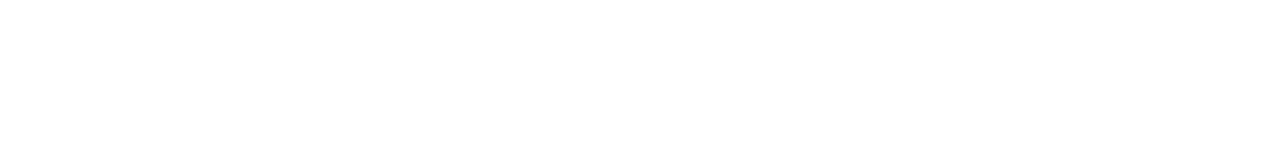
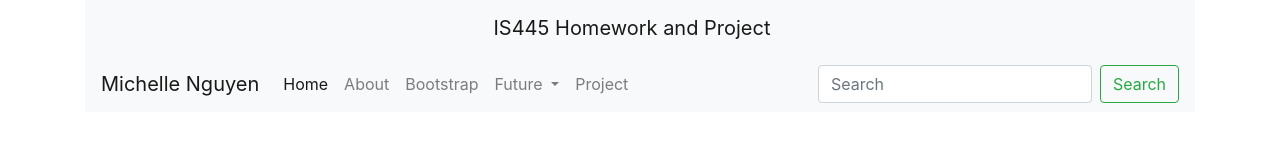
Before and after one commit to hongnhung4887/second-project, a website: page website/about.html in a window 1280 px wide. Drawn offline with nearby package versions, Linux system fonts and the light colour scheme.

Commit message:
linking pages

```diff
--- a/website/about.html
+++ b/website/about.html
@@ -0,0 +1,84 @@
+<!doctype html>
+<html lang="en">
+  <head>
+    <!-- Required meta tags -->
+    <meta charset="utf-8">
+    <meta name="viewport" content="width=device-width, initial-scale=1, shrink-to-fit=no">
+
+    <!-- Bootstrap CSS -->
+    <link rel="stylesheet" href="https://maxcdn.bootstrapcdn.com/bootstrap/4.0.0/css/bootstrap.min.css" integrity="sha384-Gn5384xqQ1aoWXA+058RXPxPg6fy4IWvTNh0E263XmFcJlSAwiGgFAW/dAiS6JXm" crossorigin="anonymous">
+
+    <title>Home work 2</title>
+  </head>
+  <body>
+      <div class ="container">
+
+
+
+
+        <nav class="navbar navbar-expand-lg navbar-light bg-light justify-content-center ">
+
+                <a href ="#" class="navbar-brand" >IS445 Homework and Project</a>
+                </nav>
+
+
+
+
+        <nav class="navbar navbar-expand-lg navbar-light bg-light">
+
+                <a class="navbar-brand" href="#">Michelle Nguyen</a>
+                <button class="navbar-toggler" type="button" data-toggle="collapse" data-target="#navbarSupportedContent" aria-controls="navbarSupportedContent" aria-expanded="false" aria-label="Toggle navigation">
+                  <span class="navbar-toggler-icon"></span>
+                </button>
+
+                <div class="collapse navbar-collapse" id="navbarSupportedContent">
+                  <ul class="navbar-nav mr-auto">
+                    <li class="nav-item active">
+                      <a class="nav-link" href="#">Home <span class="sr-only">(current)</span></a>
+                    </li>
+                    <li class="nav-item">
+                      <a class="nav-link" href="about.html">About</a>
+                    </li>
+                    <li class="nav-item">
+                            <a class="nav-link" href="bootstrap.html">Bootstrap</a>
+                          </li>
+
+
+                          <li class="nav-item dropdown">
+                                <a class="nav-link dropdown-toggle" href="#" id="navbarDropdown" role="button" data-toggle="dropdown" aria-haspopup="true" aria-expanded="false">
+                                  Future
+                                </a>
+                                <div class="dropdown-menu" aria-labelledby="navbarDropdown">
+                                  <a class="dropdown-item" href="#">Homework3</a>
+                                  <a class="dropdown-item" href="#">Homework4</a>
+                                  <a class="dropdown-item" href="#">Homework5</a>
+                                </div>
+                              </li>
+
+
+
+                    <li class="nav-item">
+                      <a class="nav-link" href="#">Project</a>
+                    </li>
+                  </ul>
+                  <form class="form-inline my-2 my-lg-0">
+                    <input class="form-control mr-sm-2" type="search" placeholder="Search" aria-label="Search">
+                    <button class="btn btn-outline-success my-2 my-sm-0" type="submit">Search</button>
+                  </form>
+                </div>
+
+
+
+        </nav>
+
+
+
+    </div>
+
+    <!-- Optional JavaScript -->
+    <!-- jQuery first, then Popper.js, then Bootstrap JS -->
+    <script src="https://code.jquery.com/jquery-3.2.1.slim.min.js" integrity="sha384-KJ3o2DKtIkvYIK3UENzmM7KCkRr/rE9/Qpg6aAZGJwFDMVNA/GpGFF93hXpG5KkN" crossorigin="anonymous"></script>
+    <script src="https://cdnjs.cloudflare.com/ajax/libs/popper.js/1.12.9/umd/popper.min.js" integrity="sha384-ApNbgh9B+Y1QKtv3Rn7W3mgPxhU9K/ScQsAP7hUibX39j7fakFPskvXusvfa0b4Q" crossorigin="anonymous"></script>
+    <script src="https://maxcdn.bootstrapcdn.com/bootstrap/4.0.0/js/bootstrap.min.js" integrity="sha384-JZR6Spejh4U02d8jOt6vLEHfe/JQGiRRSQQxSfFWpi1MquVdAyjUar5+76PVCmYl" crossorigin="anonymous"></script>
+  </body>
+</html>
```
Also changed, not shown: website/bootstrap.html (+84 -0 lines), website/index.html (+2 -2 lines).
